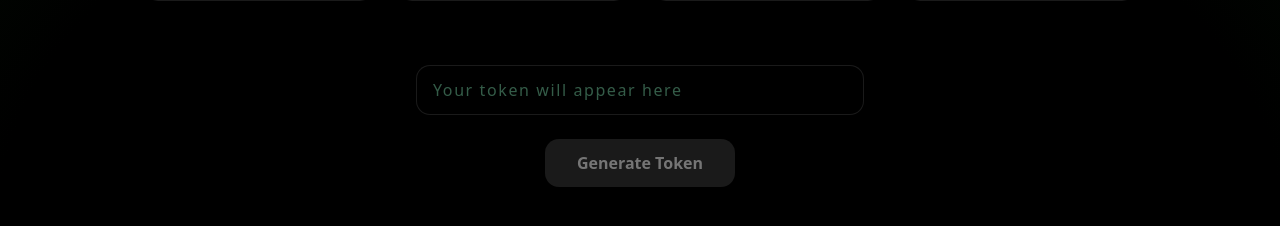
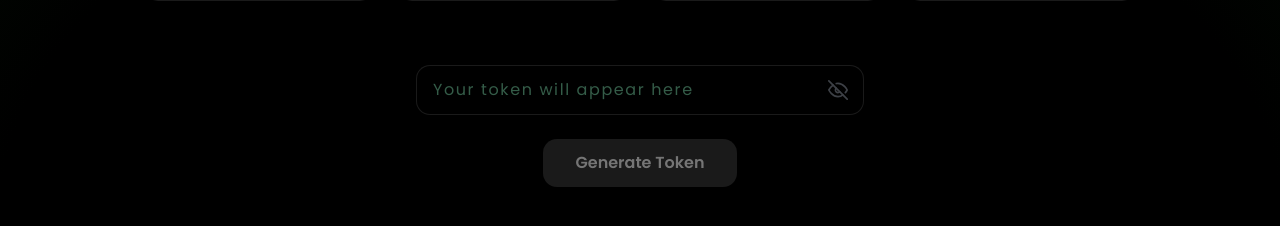
Before and after one commit to tahmid-khan-hub/Distak, a Next.js app: page /chat in a window 1280 px wide. Shown: the part 502-728 px from the top of the page. Built offline with nearby package versions, Linux system fonts and the light colour scheme.

Commit message:
Added eye toggle inside the token input field

```diff
--- a/app/chat/components/TokenGenerator/TokenGenerator.tsx
+++ b/app/chat/components/TokenGenerator/TokenGenerator.tsx
@@ -1,5 +1,7 @@
 "use client";
 import AnimateOnView from "@/app/hooks/AnimateOnView";
+import { useState } from "react";
+import { FiEye, FiEyeOff } from "react-icons/fi";
 
 interface TokenGeneratorProps {
   token: string;
@@ -9,20 +11,33 @@ interface TokenGeneratorProps {
 }
 
 export default function TokenGenerator({ token, loading, disabled, onGenerate }: TokenGeneratorProps) {
+  const [showToken, setShowToken] = useState(false);
   return (
     <div className="pt-16">
       {/* input field */}
       <AnimateOnView direction="scale" delay={0.25} duration={0.6}>
         <div className="flex justify-center">
-          <input
-            type="text"
-            value={token}
-            readOnly
-            placeholder="Your token will appear here"
-            className="
-            w-full max-w-md rounded-xl bg-black/40 border border-white/10 px-4 py-3 text-left text-primary tracking-widest focus:outline-none
-            "
-          />
+          <div className="relative w-full max-w-md">
+            <input
+              type={showToken ? "text" : "password"}
+              value={loading ? "Generating token..." : token}
+              readOnly
+              placeholder="Your token will appear here"
+              className="poppins w-full rounded-xl bg-black/40 border border-white/10 px-4 py-3 text-left text-primary tracking-widest focus:outline-none
+              "
+            />
+
+            {/* eye toggle */}
+            <button
+              type="button"
+              onClick={() => setShowToken(!showToken)}
+              disabled={!token || loading}
+              className="absolute right-4 top-1/2 -translate-y-1/2 text-gray-400 hover:text-primary transition disabled:opacity-40 disabled:cursor-not-allowed
+              "
+            >
+              {showToken ? <FiEye size={20} /> : <FiEyeOff size={20} />}
+            </button>
+          </div>
         </div>
       </AnimateOnView>
 
@@ -33,7 +48,7 @@ export default function TokenGenerator({ token, loading, disabled, onGenerate }:
             onClick={onGenerate}
             disabled={disabled || loading}
             className={`
-                mt-6 px-8 py-3 rounded-xl font-semibold transition-all
+                poppins mt-6 px-8 py-3 rounded-xl font-semibold transition-all
                 ${
                   !disabled
                     ? "bg-primary text-black hover:scale-105 hover:shadow-[0_0_20px_rgba(111,199,161,0.7)]"
```
